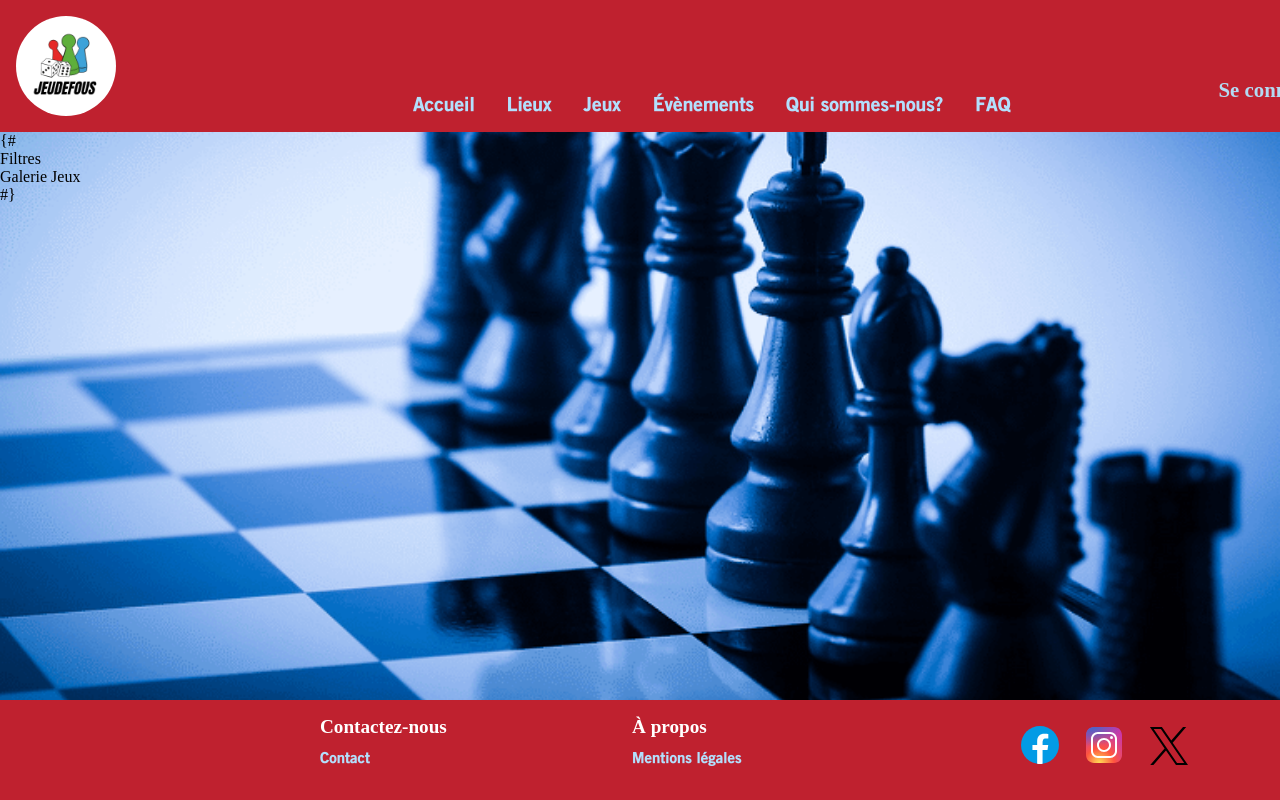
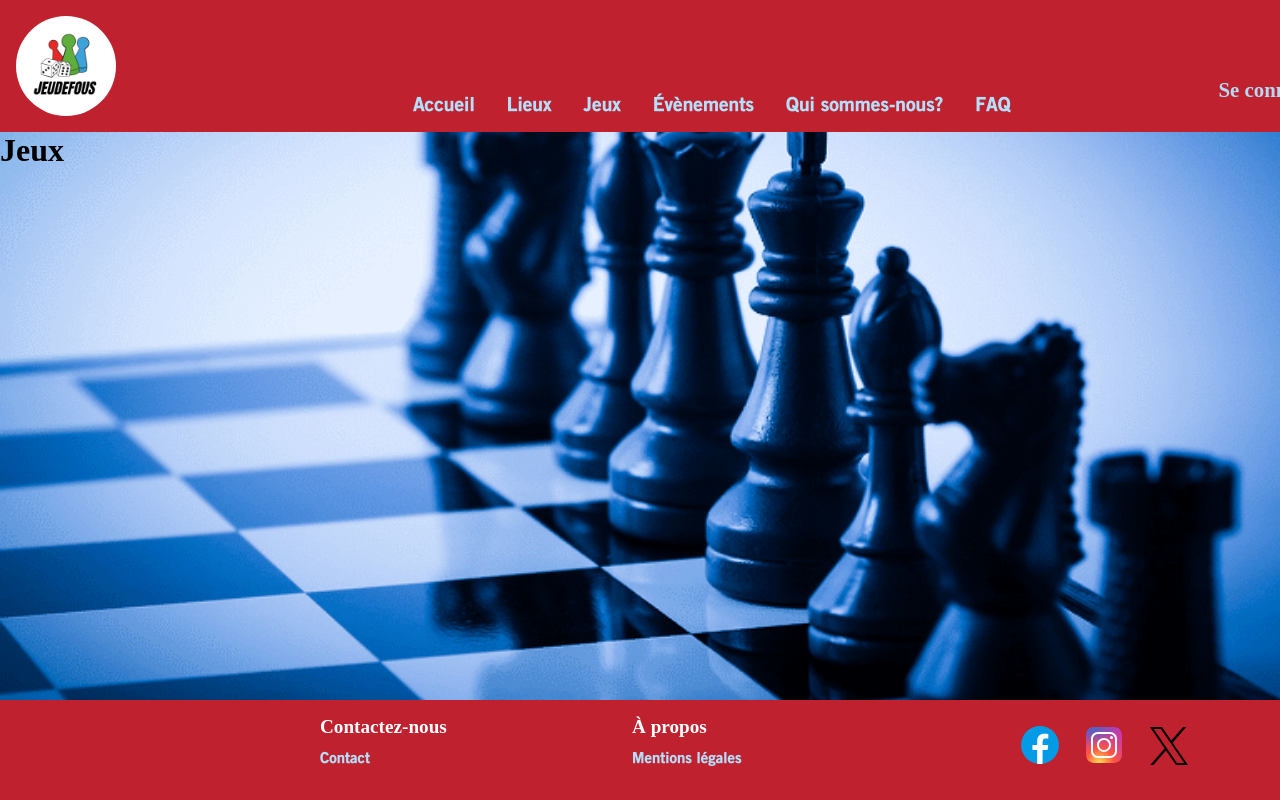
Before and after one commit to lokomocho/pfrcode, a plain HTML site: page pages/jeux.html in a window 1280 px wide. Shown: the top 800 px of the page. Drawn offline with Linux system fonts and the light colour scheme.

Commit message:
création de la V1 JDF

```diff
--- a/pages/jeux.html
+++ b/pages/jeux.html
@@ -8,6 +8,7 @@
     <title>Qui sommes-nous?</title>
 </head>
 <body>
+
     <header>
         <a href="/pages/accueil.html"><img src="/images/logoJeudefousremovebg.png" alt="logo" height="100" width="100"></a>
         <nav class="navbarhead">
@@ -28,8 +29,8 @@
     </header>
 
     <main class="content">
-        {# <Section>Filtres</Section>
-        <div> Galerie Jeux </div> #}
+        <h1>Jeux</h1>
+
     </main>
 
 
```
